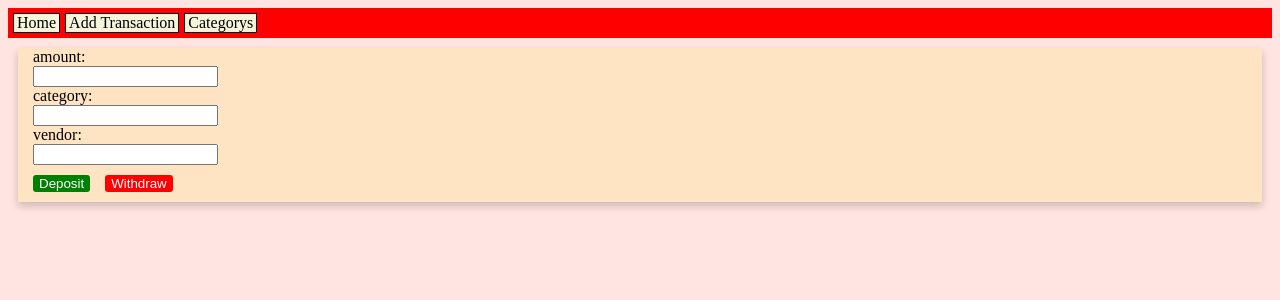
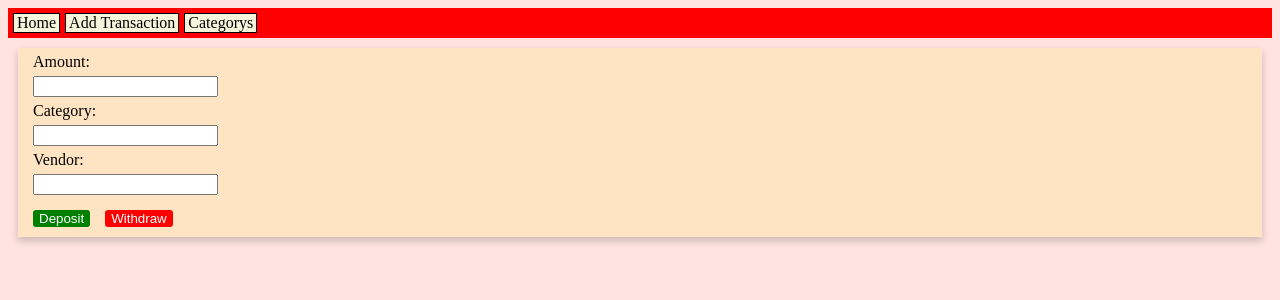
Before and after one commit to Sharqawi-1995/bank, a React (Create React App) app: page /operations in a window 1280 px wide. Shown: the top 300 px of the page. Built offline with nearby package versions, Linux system fonts and the light colour scheme; no server answers.

Commit message:
On branch main

```diff
--- a/src/App.css
+++ b/src/App.css
@@ -81,7 +81,12 @@
   justify-content: flex-start;
   margin-left: 15px;
   margin-right: 10px;
+  margin-top: 5px;
   align-items: flex-start;
+}
+
+.OpsInput input{
+  margin-block: 5px
 }
 
 .Operations Button {
@@ -130,6 +135,7 @@
 
 .id{
   padding-top: 5px;
+  margin-bottom: 15px;
 }
 
 .sum{
--- a/src/components/Operations.js
+++ b/src/components/Operations.js
@@ -59,21 +59,21 @@ export default class Operations extends Component {
       <div className="Operations">
         <div>
           <div className="OpsInput">
-            amount:
+            Amount:
             <input
               id="amount-input"
               type="number"
               value={this.state.amount}
               onChange={this.handleAmount}
             />
-            category:
+            Category:
             <input
               id="category-input"
               type="text"
               value={this.state.category}
               onChange={this.handleCategory}
             />
-            vendor:
+            Vendor:
             <input
               id="vendor-input"
               type="text"
```
